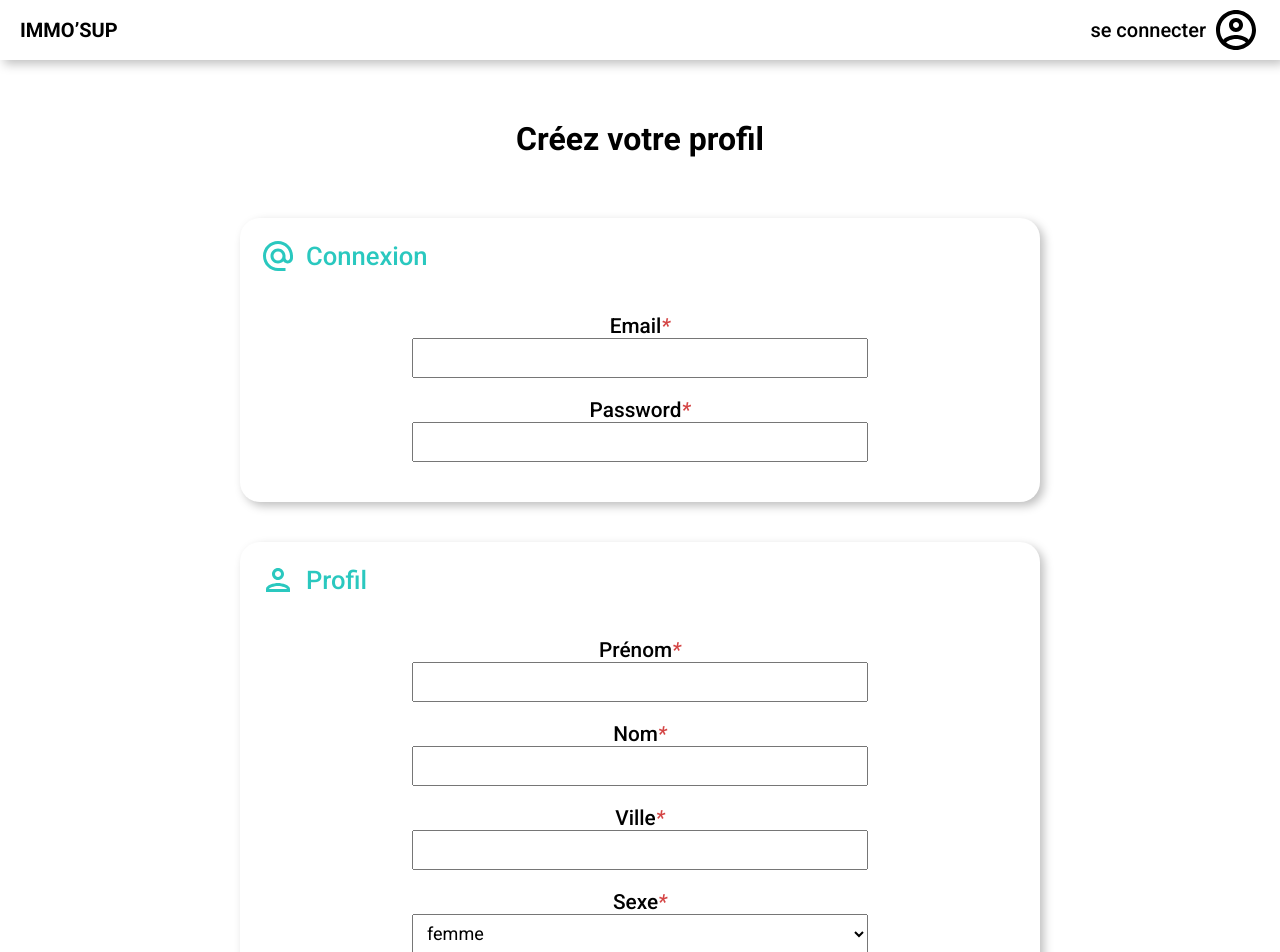
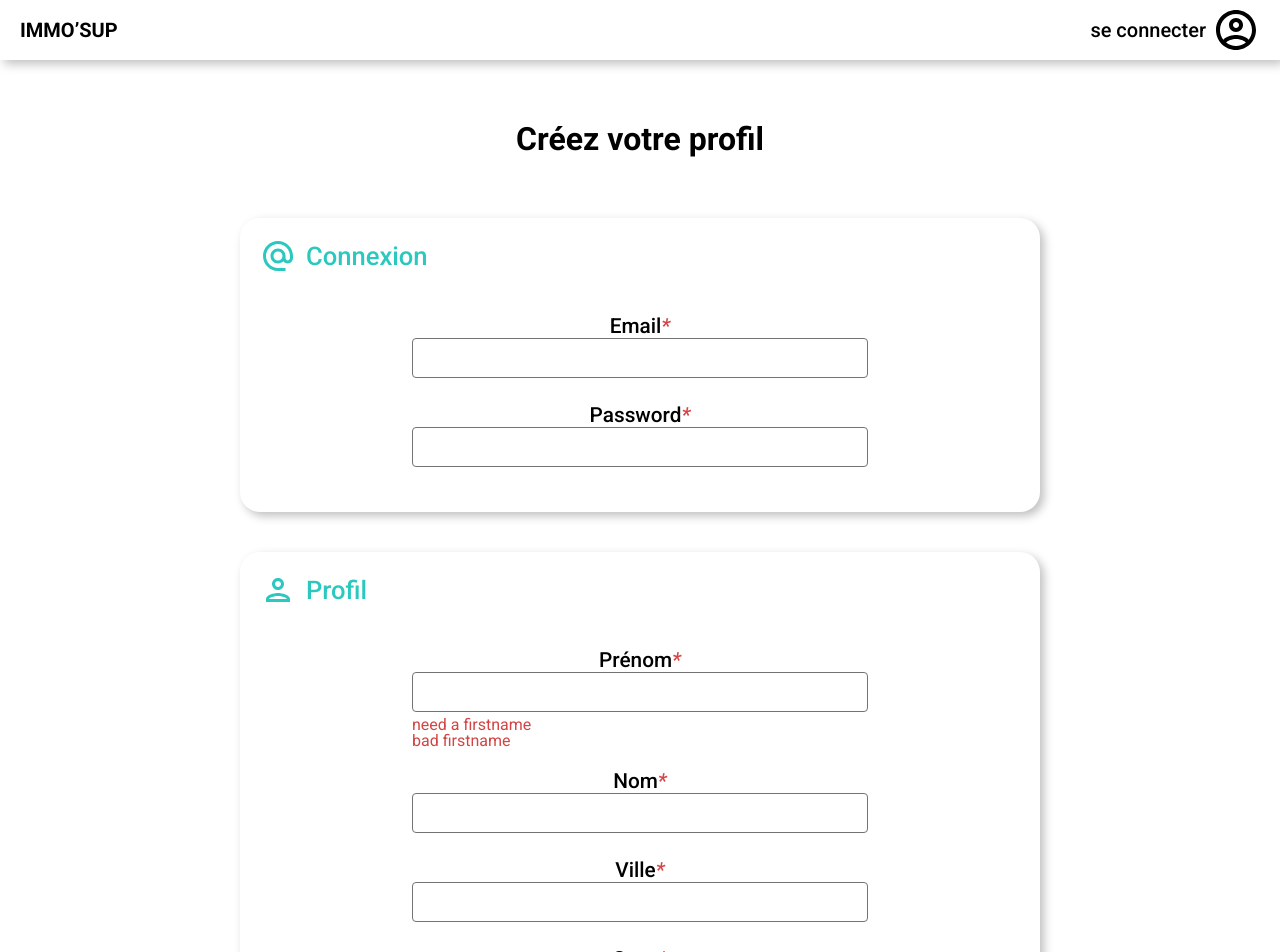
Before and after one commit to WildCodeSchool/2103-lille-js-p3-immosup-frontend, a React (Create React App) app: page /signup in a window 1280 px wide. Shown: the top 952 px of the page. Built offline with nearby package versions, Linux system fonts and the light colour scheme.

Commit message:
add function check inputs value

```diff
--- a/src/components/Signup/index.jsx
+++ b/src/components/Signup/index.jsx
@@ -11,7 +11,6 @@ export default function Signup() {
   const [infos, setInfos] = useState({
     gender: 'female',
   });
-
   const handleInput = (e) => {
     const tmpInfos = {
       ...infos,
@@ -44,6 +43,58 @@ export default function Signup() {
     }
   };
 
+  const [signupRules] = useState({
+    firstname: [
+      {
+        reg: /^[a-zA-Z]+$/,
+        msg: 'votre prénom ne peut contenir que des lettres',
+      },
+    ],
+  });
+
+  const checkInputs = (inputsName, required = false) => {
+    let errorFound = false;
+
+    inputsName.forEach((inputName) => {
+      const input = document.querySelector(`.input.${inputName}`);
+      const msgsError = [];
+
+      if (!input.value && required) {
+        msgsError.push('Champ obligatoire');
+      } else {
+        signupRules[inputName].forEach((rule) => {
+          if (!rule.reg.test(input.value)) msgsError.push(rule.msg);
+        });
+      }
+
+      let ul = document.querySelector(`.msgs-error.${inputName}`);
+
+      if (msgsError.length) {
+        errorFound = true;
+        input.style.borderColor = '#d44444';
+
+        if (!ul) {
+          ul = document.createElement('ul');
+          ul.classList.add('msgs-error', inputName);
+        } else {
+          ul.innerHTML = '';
+        }
+        msgsError.forEach((msgError) => {
+          const li = document.createElement('li');
+
+          li.innerHTML = msgError;
+          ul.appendChild(li);
+        });
+        document.querySelector(`.part-input.${inputName}`).appendChild(ul);
+      } else {
+        input.style.borderColor = '#737373';
+        if (ul) ul.parentNode.removeChild(ul);
+      }
+    });
+
+    return errorFound;
+  };
+
   return (
     <SSignup>
       <h1 className="title-page">Créez votre profil</h1>
@@ -56,7 +107,7 @@ export default function Signup() {
             </svg>
             <h2>Connexion</h2>
           </div>
-          <div className="part-input">
+          <div className="part-input email">
             <h3>
               Email<em className="not-null">*</em>
             </h3>
@@ -68,7 +119,7 @@ export default function Signup() {
               onChange={handleInput}
             />
           </div>
-          <div className="part-input">
+          <div className="part-input password">
             <h3>
               Password<em className="not-null">*</em>
             </h3>
@@ -89,7 +140,7 @@ export default function Signup() {
             </svg>
             <h2>Profil</h2>
           </div>
-          <div className="part-input">
+          <div className="part-input firstname">
             <h3>
               Prénom<em className="not-null">*</em>
             </h3>
@@ -99,9 +150,16 @@ export default function Signup() {
               type="text"
               value={infos.firstname || ''}
               onChange={handleInput}
+              onBlur={() => {
+                checkInputs(['firstname'], true);
+              }}
             />
+            <ul className="msgs-error firstname">
+              <li>need a firstname</li>
+              <li>bad firstname</li>
+            </ul>
           </div>
-          <div className="part-input">
+          <div className="part-input lastname">
             <h3>
               Nom<em className="not-null">*</em>
             </h3>
@@ -113,7 +171,7 @@ export default function Signup() {
               onChange={handleInput}
             />
           </div>
-          <div className="part-input">
+          <div className="part-input city">
             <h3>
               Ville<em className="not-null">*</em>
             </h3>
@@ -125,7 +183,7 @@ export default function Signup() {
               onChange={handleInput}
             />
           </div>
-          <div className="part-input">
+          <div className="part-input gender">
             <h3>
               Sexe<em className="not-null">*</em>
             </h3>
@@ -134,7 +192,7 @@ export default function Signup() {
               <option value="male">homme</option>
             </select>
           </div>
-          <div className="part-input">
+          <div className="part-input phone">
             <h3>
               Téléphone<em className="not-null">*</em>
             </h3>
@@ -146,7 +204,7 @@ export default function Signup() {
               onChange={handleInput}
             />
           </div>
-          <div className="part-input">
+          <div className="part-input birthday">
             <h3>
               Date de naissance<em className="not-null">*</em>
             </h3>
--- a/src/components/Signup/style.jsx
+++ b/src/components/Signup/style.jsx
@@ -40,10 +40,11 @@ const SSignup = styled.div`
     }
 
     .part-input {
-      width: 100%;
+      width: 60%;
       display: flex;
       flex-direction: column;
       align-items: center;
+      margin: 0 auto 20px auto;
 
       h3 {
         font: 500 1.3em 'roboto';
@@ -56,10 +57,21 @@ const SSignup = styled.div`
       input,
       select {
         font-size: 18px;
-        margin-bottom: 20px;
+        margin-bottom: 5px;
         height: 40px;
-        width: 60%;
+        width: 100%;
         padding: 0 10px;
+        border: 1px solid #737373;
+        border-radius: 4px;
+      }
+
+      .msgs-error {
+        align-self: flex-start;
+        text-align: left;
+
+        li {
+          color: #d44444;
+        }
       }
     }
   }
```
